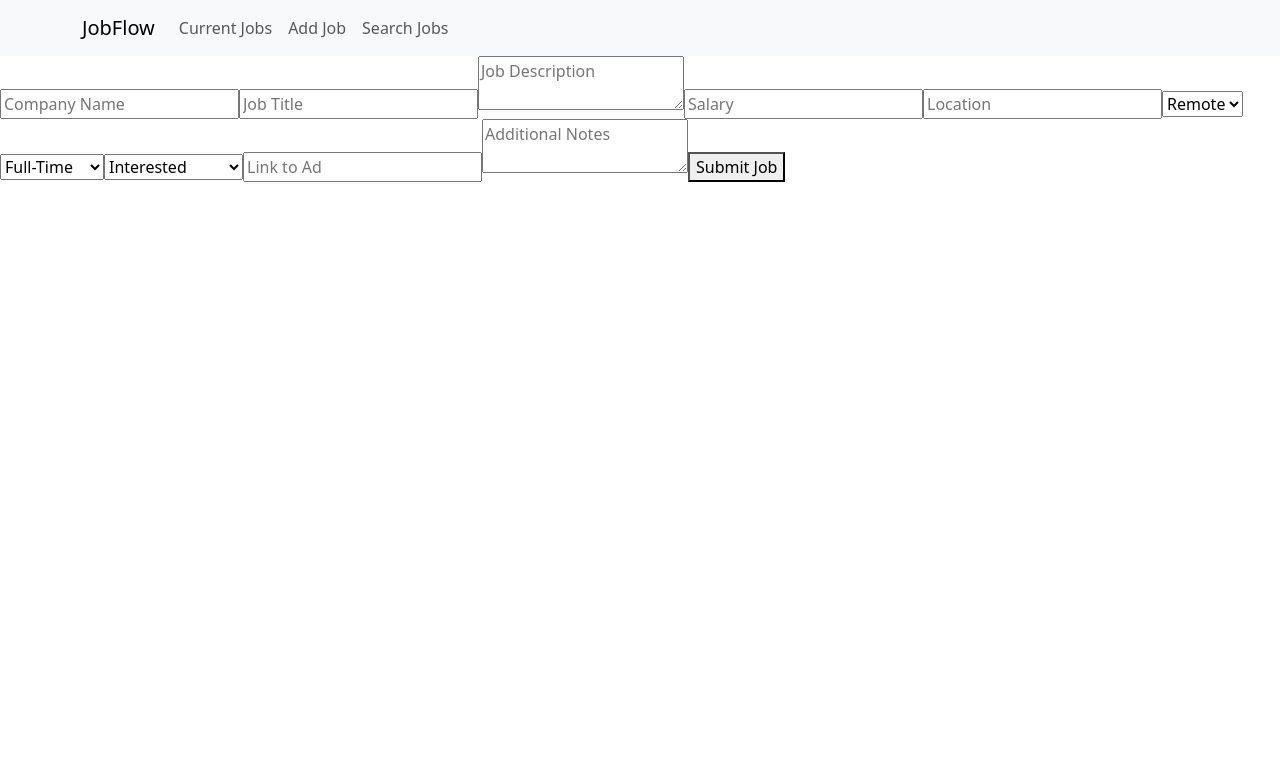
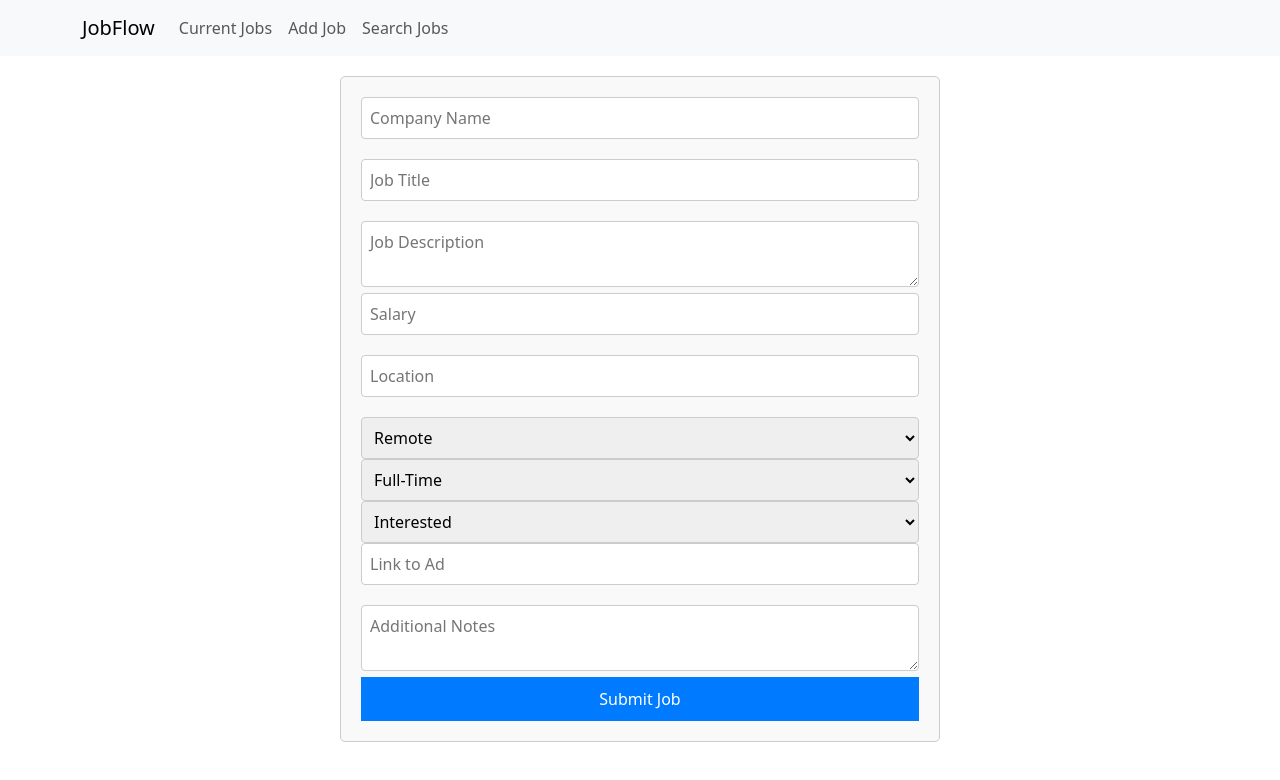
Before and after one commit to zhaolucas/jobflow, a React (Create React App) app: page /JobForm in a window 1280 px wide. Shown: the top 780 px of the page. Built offline with nearby package versions, Linux system fonts and the light colour scheme.

Commit message:
created css for form page

```diff
--- a/src/Pages/JobForm.css
+++ b/src/Pages/JobForm.css
@@ -0,0 +1,37 @@
+form {
+    border: 1px solid #ccc;
+    padding: 20px;
+    border-radius: 5px;
+    background-color: #f9f9f9;
+    max-width: 600px;
+    margin: 20px auto;
+  }
+
+  form label {
+    display: block;
+    margin-bottom: 5px;
+  }
+
+  input[type="text"],
+  input[type="url"],
+  select,
+  textarea,
+  button {
+    width: 100%; /* Makes form elements take full width of the form */
+    padding: 8px;
+    margin-bottom: 20px; /* Adds space below each element */
+    border: 1px solid #ccc;
+    border-radius: 4px;
+  }
+
+  button {
+    background-color: #007bff;
+    color: white;
+    padding: 10px;
+    border: none;
+    cursor: pointer;
+  }
+
+  button:hover {
+    background-color: #0056b3;
+  }
--- a/src/Pages/JobForm.js
+++ b/src/Pages/JobForm.js
@@ -1,4 +1,5 @@
 import React, { useState } from 'react';
+import styles from './JobForm.css';
 
 function JobForm({ onJobSubmit }) {
   const [jobData, setJobData] = useState({
```
